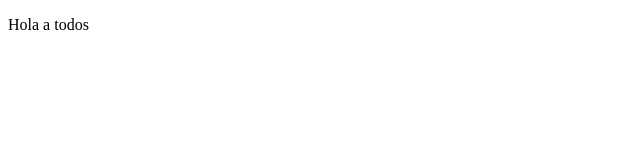
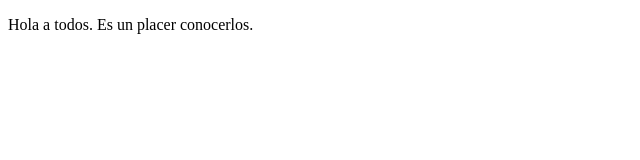
Before and after one commit to josueV22/demoPrework, a plain HTML site: page index.html in a window 1280 px wide. Shown: the whole page, without its empty margins (0-640 px from the left). Drawn offline with Linux system fonts and the light colour scheme.

Commit message:
Cambbios

```diff
--- a/index.html
+++ b/index.html
@@ -8,7 +8,7 @@
 </head>
 <body>
     <p>
-        Hola a todos
+        Hola a todos. Es un placer conocerlos.
     </p>
 
 </body>
```
